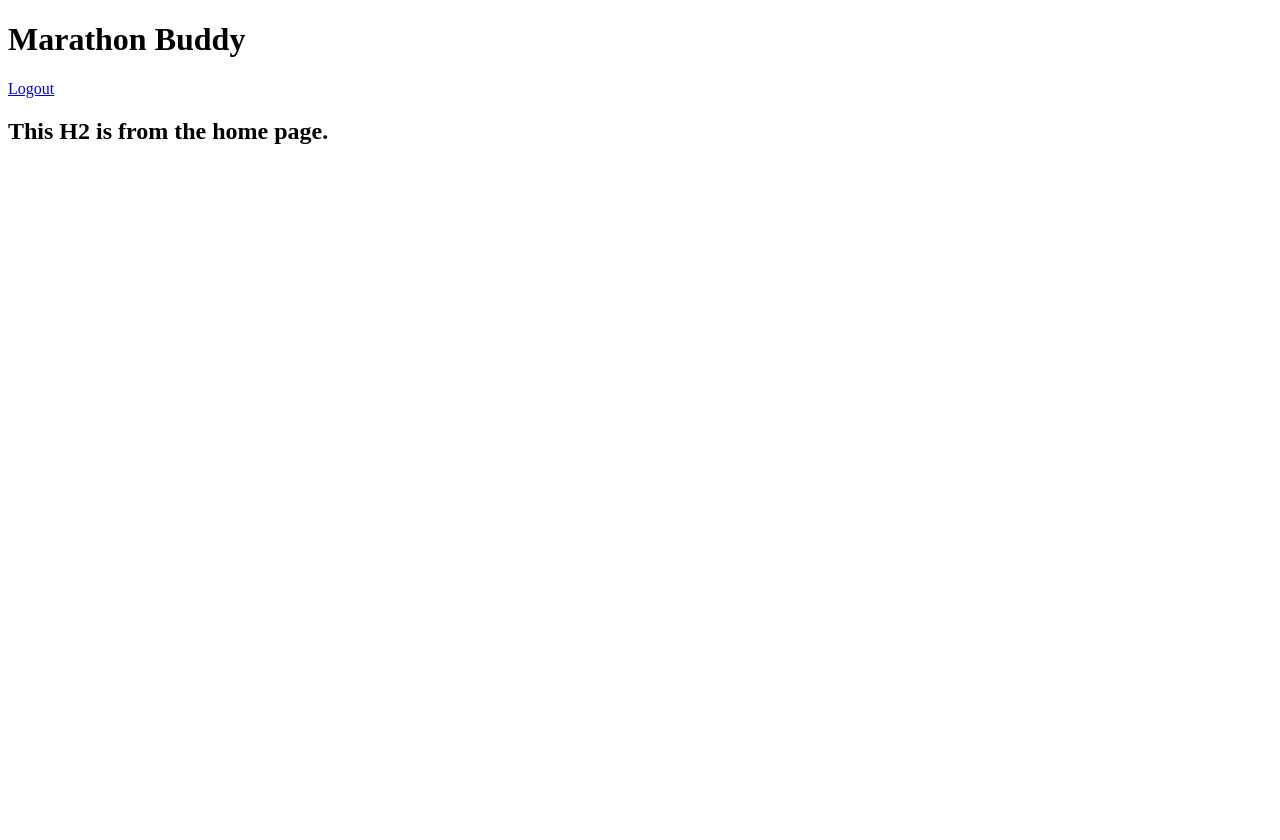
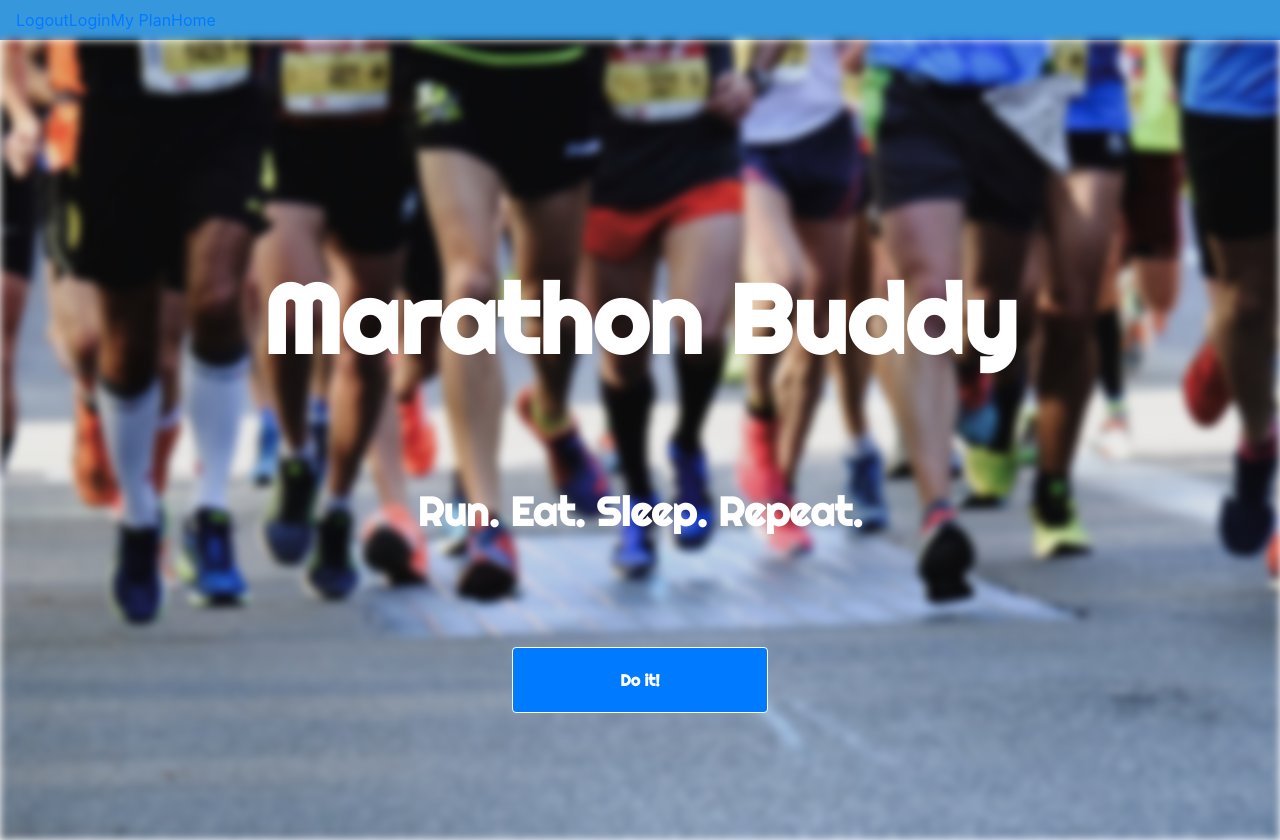
Before and after one commit to tmflower/marathon-buddy, a Flask app: page / in a window 1280 px wide. Before the commit the page ends 144 px from the top, so only its background shows below. Run offline with Flask 2, Linux system fonts and the light colour scheme.

Commit message:
updated forms and styling of homepage

```diff
--- a/static/app.css
+++ b/static/app.css
@@ -1,3 +1,68 @@
+@import url('https://fonts.googleapis.com/css2?family=Righteous&display=swap');
+
+body, html {
+    height: 100%;
+    margin: 0;
+  }
+
+* {
+    box-sizing: border-box;
+  }
+
+.bg-image {
+    background-image: url("../static/miguel-a-amutio-QDv-uBc-poY-unsplash.jpg");
+    background-position: center center;
+    background-attachment: fixed;
+    background-repeat: no-repeat; background-size: cover;
+    height: 100%;
+    filter: blur(4px);
+    -webkit-filter: blur(4px);
+}
+
+.title, .subtitle, .btn {
+    font-family: 'Righteous', cursive;
+    color: white;
+    margin-bottom: 4rem;
+    font-weight: bold;
+    position: absolute;
+    top: 40%;
+    left: 50%;
+    transform: translate(-50%, -50%);
+    z-index: 2;
+    width: 100%;
+    padding: 20px;
+    text-align: center;
+}
+
+.subtitle {
+    top: 64%;
+    font-size: 2.5rem;
+}
+
 .completed {
     color: red;
 }
+
+.homepage .btn {
+    top: 85%;
+    width: 20%;
+    border: 1px solid white;
+}
+
+/* @media (min-width: 280px) {
+    .homepage {
+        background-size: cover;
+    }
+}
+
+@media (min-width: 540px) {
+    .homepage {
+        background-size: 150%;
+    }
+}
+
+@media (min-width: 1024px) {
+    .homepage {
+        background-size: 100vh;
+    }
+} */
--- a/templates/base.html
+++ b/templates/base.html
@@ -4,6 +4,7 @@
     <meta charset="UTF-8">
     <meta http-equiv="X-UA-Compatible" content="IE=edge">
     <meta name="viewport" content="width=device-width, initial-scale=1.0">
+    <link rel="stylesheet" href="https://cdn.jsdelivr.net/npm/bootstrap@4.3.1/dist/css/bootstrap.min.css" integrity="sha384-ggOyR0iXCbMQv3Xipma34MD+dH/1fQ784/j6cY/iJTQUOhcWr7x9JvoRxT2MZw1T" crossorigin="anonymous">
     <link rel="stylesheet" href="/static/app.css">
     <title>{% block title %}{% endblock %}</title>
 </head>
@@ -15,10 +16,20 @@
             {% endfor %}
         {% endif %}
     {% endwith %}
-    <h1>Marathon Buddy</h1>
-    <form><a href="/logout">Logout</a></form>
- {% block content %}
- {% endblock %}
+    <nav class="navbar navbar-expand-md"  style="background-color: #3797dc;">
+        <a href="/logout">Logout</a>
+        <a href="/login">Login</a>
+        <a href="/my-training-plan">My Plan</a>
+        <a href="/welcome">Home</a>
+    </nav>
+
+        {% block content %}
+
+        {% endblock %}
+
+ <script src="https://code.jquery.com/jquery-3.3.1.slim.min.js" integrity="sha384-q8i/X+965DzO0rT7abK41JStQIAqVgRVzpbzo5smXKp4YfRvH+8abtTE1Pi6jizo" crossorigin="anonymous"></script>
+<script src="https://cdn.jsdelivr.net/npm/popper.js@1.14.7/dist/umd/popper.min.js" integrity="sha384-UO2eT0CpHqdSJQ6hJty5KVphtPhzWj9WO1clHTMGa3JDZwrnQq4sF86dIHNDz0W1" crossorigin="anonymous"></script>
+<script src="https://cdn.jsdelivr.net/npm/bootstrap@4.3.1/dist/js/bootstrap.min.js" integrity="sha384-JjSmVgyd0p3pXB1rRibZUAYoIIy6OrQ6VrjIEaFf/nJGzIxFDsf4x0xIM+B07jRM" crossorigin="anonymous"></script>
  <script src="/static/app.js"></script>
 </body>
 </html>
--- a/templates/home.html
+++ b/templates/home.html
@@ -1,4 +1,12 @@
 {% extends 'base.html' %}
 {% block content %}
-<h2>This H2 is from the home page.</h2>
+<body class="homepage">
+    <div class="bg-image"></div>
+        <h1 class="title display-1">Marathon Buddy</h1>
+        <h2 class="subtitle">Run. Eat. Sleep. Repeat.</h2>
+        <a href="/login" class="btn btn-primary">Do it!</a>
+
+</body>
+
+
 {% endblock%}
--- a/templates/my_training_plan.html
+++ b/templates/my_training_plan.html
@@ -21,10 +21,10 @@
     {% endfor %}
     </ul>
 
-<ul>Mileage By Day:
+<!-- <ul>Mileage By Day:
     {% for day in my_days %}
         <li>Day: {{ day.num }} --- {{ day.mileage_target }} miles</li>
     {% endfor %}
-</ul>
+</ul> -->
 
 {% endblock%}
```
Also changed, not shown: notes.md (+11 -0 lines), static/miguel-a-amutio-QDv-uBc-poY-unsplash.jpg (added), static/miguel-a-amutio-TqOFeBqnqrI-unsplash.jpg (added), static/sporlab-XiZ7pRvCzro-unsplash.jpg (added), 1 other file.
